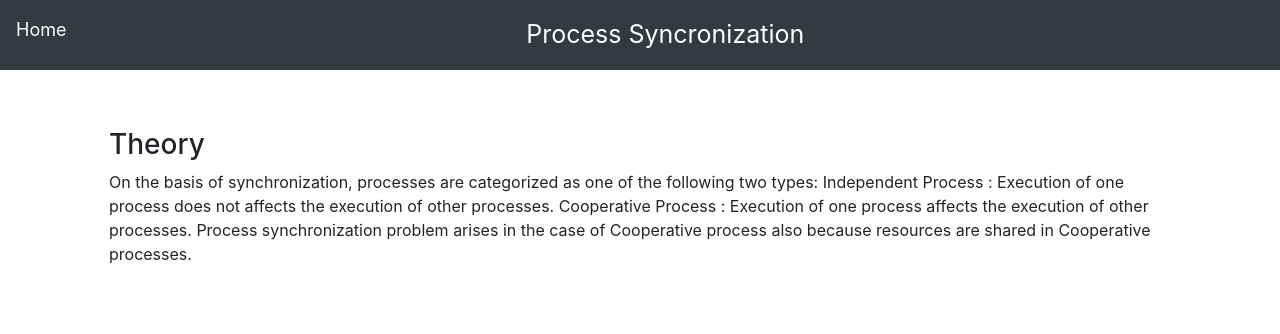
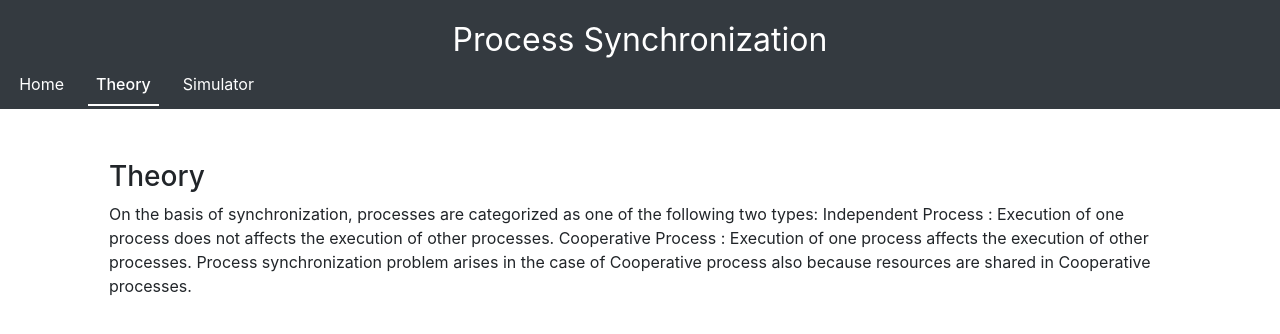
Before and after one commit to SaiNoVicE/OS_Project_Without_Backend, a plain HTML site: page src/synchronization/synchronization_theory.html in a window 1280 px wide. Drawn offline with nearby package versions, Linux system fonts and the light colour scheme.

Commit message:
added navbar to template

```diff
--- a/src/synchronization/synchronization_theory.html
+++ b/src/synchronization/synchronization_theory.html
@@ -24,12 +24,27 @@
   <body>
 
     <div class="header bg-dark">
-        <div class="home">
-            <a href="../../index.html" class="home-link">Home</a>
+      <div class="heading">
+         Process Synchronization
+      </div>
+      <nav class="navbar navbar-expand-lg navbar-light bg-dark text-white">
+        <button class="navbar-toggler" type="button" data-toggle="collapse" data-target="#navbarSupportedContent" aria-controls="navbarSupportedContent" aria-expanded="false" aria-label="Toggle navigation">
+          <span class="navbar-toggler-icon"></span>
+        </button>
+        <div class="collapse navbar-collapse text-white" id="navbarSupportedContent">
+          <ul class="navbar-nav mr-auto">
+            <li class="nav-item active">
+              <a class="nav-link " href="../../index.html">Home <span class="sr-only"></span></a>
+            </li>
+            <li class="nav-item">
+              <a class="nav-link current" href="#">Theory</a>
+            </li>
+            <li class="nav-item">
+              <a class="nav-link" href="synchronization_simultor.html">Simulator</a>
+            </li>
+          </ul>
         </div>
-        <div class="heading">
-            Process Syncronization
-        </div>
+      </nav>
     </div>
 
     <main role="main" class="container">
--- a/template.css
+++ b/template.css
@@ -2,33 +2,42 @@ body {
     padding-top: 5rem;
   }
   .starter-template {
-    padding: 3rem 1.5rem;
+    padding: 5rem 1.5rem;
   }
 
 .heading{
     color: white;
-    font-size: 25px;
+    padding: 0rem;
+    font-size: 2rem;
     text-align: center !important;
 }
 
+.navbar{
+    float: left;
+    padding:0;
+}
+
+.nav-link{
+    color: white !important;
+    margin: 0px 0.5rem;
+    transition: all 0.5s;
+}
+
+.nav-link:hover{
+    background-color: #263238;
+    border-radius: 2px;
+}
+
+.current{
+    border-bottom: 2px solid white;
+    font-weight: 500;
+}
+
 .header{
-    padding: 1rem;
+    padding: 0.2rem ;
+    padding-top: 1rem;
     position: absolute;
     width: 100%;
     top: 0;
     left: 0;
 }
-
-.home{
-    float: left;
-    font-size: large;
-}
-
-
-.home-link{
-    color: white !important;
-}
-
-.home-link:hover, .home-link:focus{
-    text-decoration: none;
-}
```
Also changed, not shown: index.html (+23 -3 lines), src/synchronization/synchronization_simultor.html (+20 -5 lines), template.html (+20 -7 lines).
